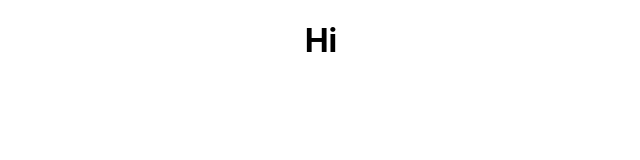
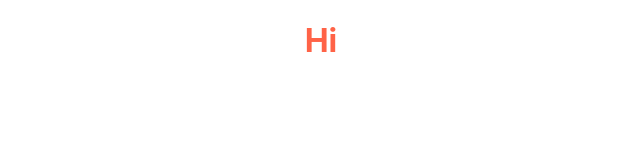
Before and after one commit to 41312432/stock-manager, a React (Create React App) app: page / in a window 1280 px wide. Shown: the top 160 px of the page, without its empty margins (319-959 px from the left). Built offline with nearby package versions, Linux system fonts and the light colour scheme.

Commit message:
STYLE: Add css property values

```diff
--- a/src/components/app/App.css
+++ /dev/null
@@ -1,3 +0,0 @@
-.App {
-  text-align: center;
-}
--- a/src/components/app/App.jsx
+++ b/src/components/app/App.jsx
@@ -1,8 +1,8 @@
-import "./App.css";
+import styles from "./App.module.css";
 
 function App() {
   return (
-    <div className="App">
+    <div className={styles.App}>
       <h1>Hi</h1>
     </div>
   );
--- /dev/null
+++ b/src/components/app/App.module.css
@@ -0,0 +1,16 @@
+@value container-beige from '../../styles/variables.css';
+
+* {
+  box-sizing: border-box;
+}
+
+.App {
+  text-align: center;
+  width: 100%;
+  height: 100%;
+  color: tomato;
+  display: flex;
+  justify-content: center;
+  align-items: center;
+  background-color: container-beige;
+}
```
Also changed, not shown: src/styles/variables.css (+17 -0 lines).
